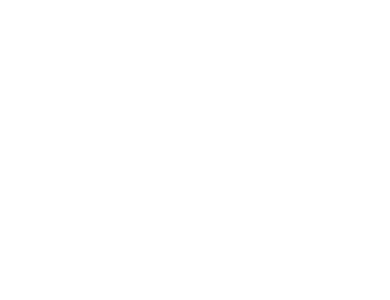
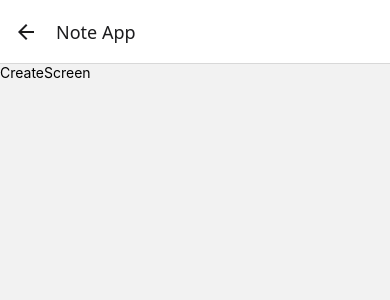
Before and after one commit to IronSid3e/note-app, a React Native app: screen /Create in a window 390 px wide. Shown: the top 300 px of the page. Built offline with nearby package versions, Linux system fonts and the light colour scheme.

Commit message:
set navigation and screens

```diff
--- a/App.js
+++ b/App.js
@@ -1,14 +1,27 @@
-import { StatusBar } from 'expo-status-bar';
-import { StyleSheet, Text, View } from 'react-native';
-import { createStaticNavigation } from '@react-navigation/native';
-import { createNativeStackNavigator } from '@react-navigation/native-stack';
+import { StatusBar } from "expo-status-bar";
+import { StyleSheet, Text, View } from "react-native";
+import { NavigationContainer } from "@react-navigation/native";
+import { createNativeStackNavigator } from "@react-navigation/native-stack";
+import HomeScreen from "./screens/HomeScreen";
+import CreateScreen from "./screens/CreateScreen";
 
+const Stack = createNativeStackNavigator();
+
+function RootStack() {
+return (
+  <Stack.Navigator screenOptions={{headerTitle: 'Note App'}}>
+    <Stack.Screen name="Home" component={HomeScreen} />
+    <Stack.Screen name="Create" component={CreateScreen} />
+  </Stack.Navigator>
+);
+}
 export default function App() {
+
+
   return (
-    <View style={styles.container}>
-      <Text></Text>
-      <StatusBar style="auto" />
-    </View>
+    <NavigationContainer>
+      <RootStack/>
+    </NavigationContainer>
   );
 }
 
--- /dev/null
+++ b/screens/CreateScreen.js
@@ -0,0 +1,12 @@
+import { StyleSheet, Text, View } from 'react-native'
+import React from 'react'
+
+export default function CreateScreen() {
+  return (
+    <View>
+      <Text>CreateScreen</Text>
+    </View>
+  )
+}
+
+const styles = StyleSheet.create({})
--- /dev/null
+++ b/screens/HomeScreen.js
@@ -0,0 +1,12 @@
+import { StyleSheet, Text, View } from 'react-native'
+import React from 'react'
+
+export default function HomeScreen() {
+  return (
+    <View>
+      <Text>HomeScreen</Text>
+    </View>
+  )
+}
+
+const styles = StyleSheet.create({})
```
